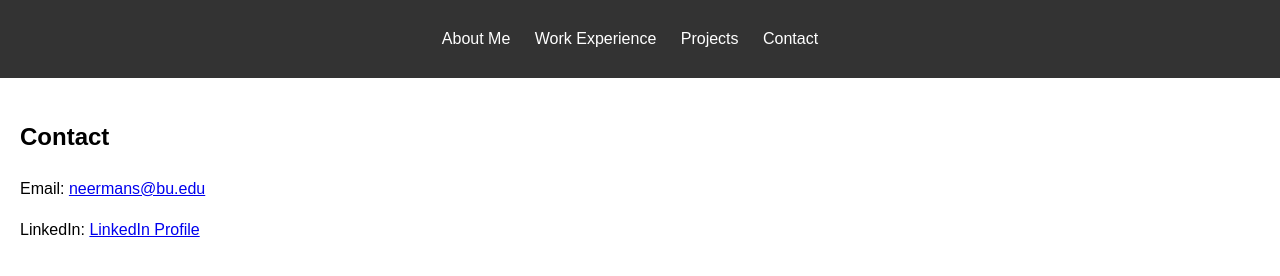
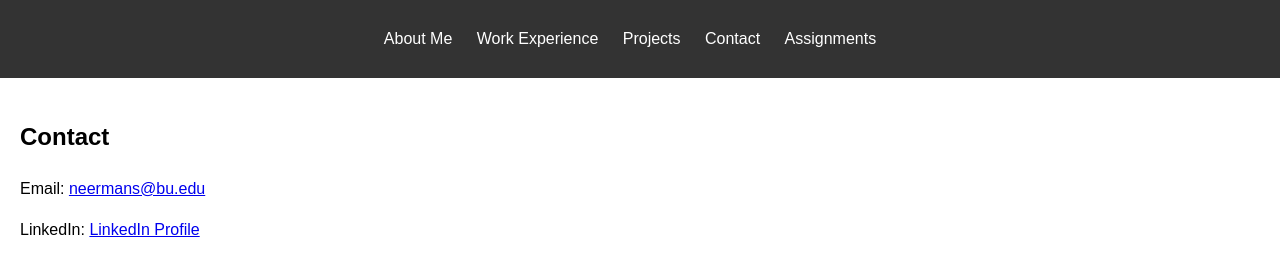
Before and after one commit to neermans/neermans.github.io, a plain HTML site: page contact.html in a window 1280 px wide. Drawn offline with Linux system fonts and the light colour scheme.

Commit message:
updated page

```diff
--- a/contact.html
+++ b/contact.html
@@ -15,6 +15,7 @@
                 <li><a href="work-experience.html">Work Experience</a></li>
                 <li><a href="projects.html">Projects</a></li>
                 <li><a href="contact.html">Contact</a></li>
+                <li><a href="assignments.html">Assignments</a></li>
             </ul>
         </nav>
     </header>
```
Also changed, not shown: assignments.html (+1 -1 lines), index.html (+1 -0 lines), projects.html (+1 -0 lines), work-experience.html (+1 -0 lines).
